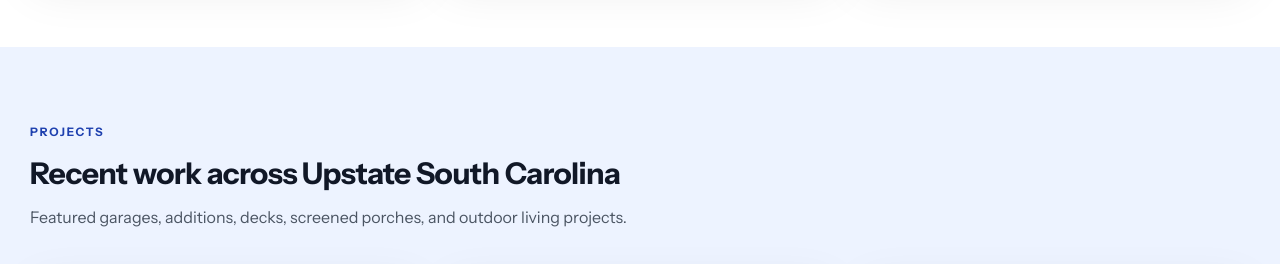
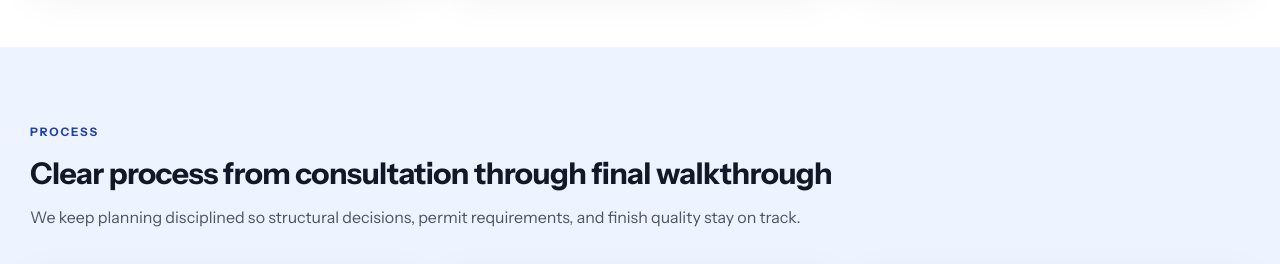
Before and after one commit to cscottburch1/remodelingcontractorsc, a React (Vite) app: page / in a window 1280 px wide. Shown: the part 2300-2564 px from the top of the page. Built offline with nearby package versions, Linux system fonts and the light colour scheme; grey boxes are pictures that could not be loaded.

Commit message:
Remove projects section from homepage - will rebuild later

```diff
--- a/src/pages/HomePage.jsx
+++ b/src/pages/HomePage.jsx
@@ -4,14 +4,12 @@ import EstimateForm from '../components/EstimateForm';
 import Faq from '../components/Faq';
 import Hero from '../components/Hero';
 import HomeServiceCard from '../components/HomeServiceCard';
-import ProjectCard from '../components/ProjectCard';
 import Seo from '../components/Seo';
 import SectionIntro from '../components/SectionIntro';
 import Testimonials from '../components/Testimonials';
 import { faqs } from '../data/faqs';
 import { coreServices } from '../data/coreServices';
 import { serviceAreas } from '../data/serviceAreas';
-import { projects } from '../data/projects';
 import { createBreadcrumbSchema, createFaqSchema, createLocalBusinessSchema } from '../lib/schema';
 
 export default function HomePage() {
@@ -80,21 +78,6 @@ export default function HomePage() {
       <section className="section-pad">
         <div className="container">
           <SectionIntro
-            eyebrow="Projects"
-            title="Recent work across Upstate South Carolina"
-            text="Featured garages, additions, decks, screened porches, and outdoor living projects."
-          />
-          <div className="grid-3">
-            {projects.map((project) => (
-              <ProjectCard key={project.title} project={project} />
-            ))}
-          </div>
-        </div>
-      </section>
-
-      <section className="section-pad">
-        <div className="container">
-          <SectionIntro
             eyebrow="Process"
             title="Clear process from consultation through final walkthrough"
             text="We keep planning disciplined so structural decisions, permit requirements, and finish quality stay on track."
```
